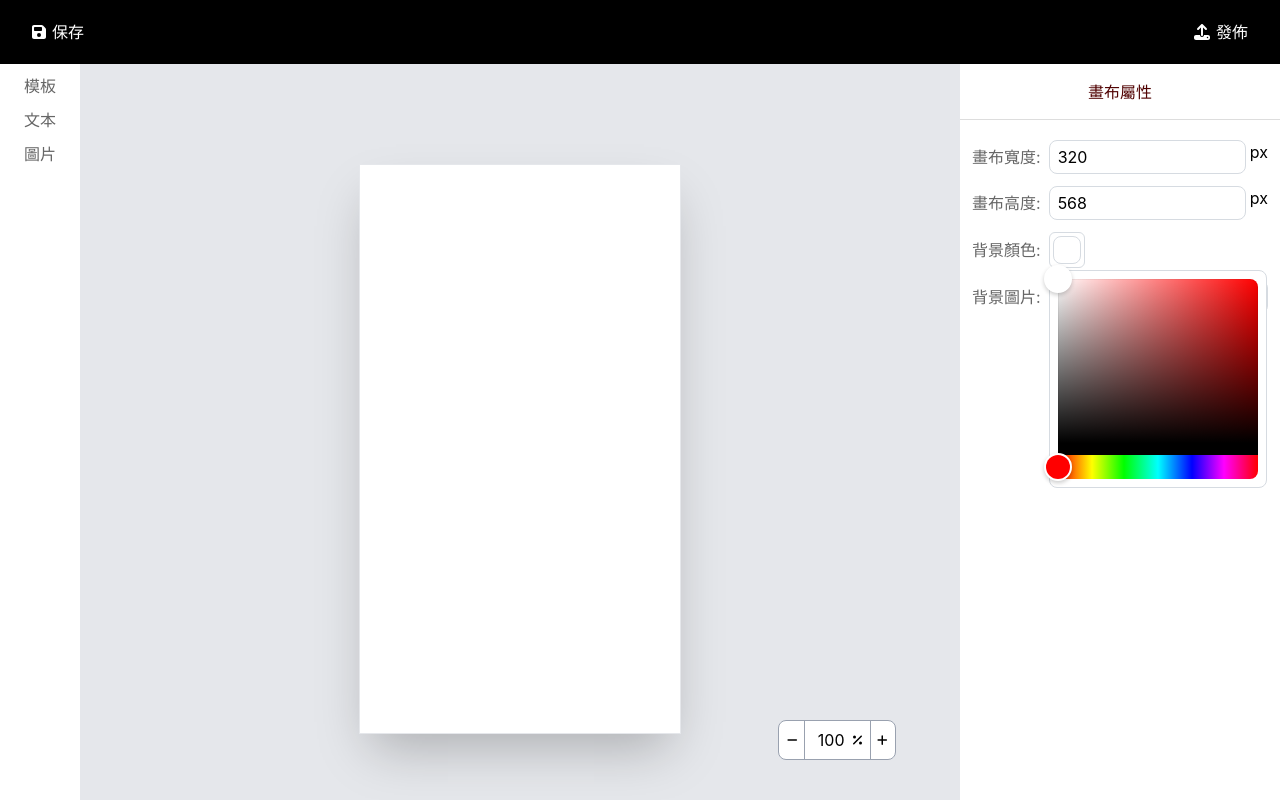
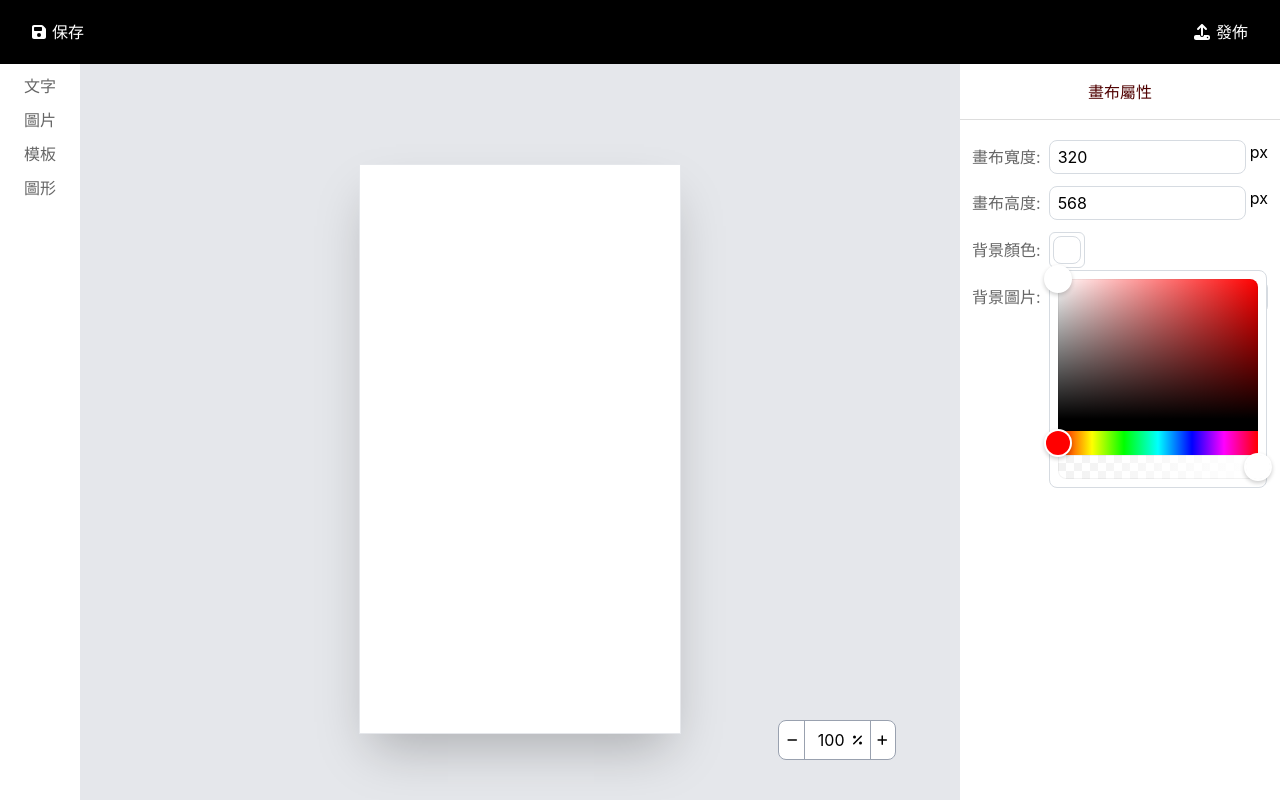
Before and after one commit to meihan0922/low-code, a React (Vite) app: page / in a window 1280 px wide. Both pictures are taken after a click on the element 1066 px from the left and 250 px from the top of the page. Built offline with nearby package versions, Linux system fonts and the light colour scheme.

Commit message:
feat: 左面板新增圖形動態組件

```diff
--- a/src/components/Cmp/index.tsx
+++ b/src/components/Cmp/index.tsx
@@ -148,7 +148,7 @@ export default class Cmp extends Component<{
     const { style, value, type } = cmp;
     const { width, height } = style;
     const transform = `rotate(${style.transform}deg)`;
-
+    console.log("????", style);
     return (
       <div onDragStart={this.onDragStart} draggable onClick={this.setSelected}>
         {/* 組件本身 */}
--- /dev/null
+++ b/src/components/LeftSide/GraphSide/index.tsx
@@ -0,0 +1,55 @@
+import { CmpType } from "@/store/canvas";
+import { useCanvasByContext } from "@/store/hooks";
+import { defaultCommonStyle } from "@/utils/const";
+
+const defaultStyle = {
+  ...defaultCommonStyle,
+  width: 120,
+  height: 120,
+  borderColor: "blue",
+  backgroundColor: "blue",
+};
+
+const settings = [
+  {
+    value: Math.random() + "",
+    style: {
+      ...defaultStyle,
+      borderWidth: 1,
+      borderStyle: "solid",
+      backgroundColor: "transparent",
+    },
+  },
+  {
+    value: Math.random() + "",
+    style: defaultStyle,
+  },
+];
+
+export default function GraphSide() {
+  const canvas = useCanvasByContext();
+  const addCmp = (_cmp: CmpType) => {
+    canvas.addCmp(_cmp);
+  };
+
+  return (
+    <div className="z-[999] absolute top-0 left-20 w-72 h-full px-5 py-3.5 overflow-scroll shadow-lg bg-white">
+      <ul className="flex flex-wrap gap-2.5">
+        {settings.map((item) => (
+          <li
+            key={item.value}
+            className="flex-col cursor-pointer flex-[0_0_calc(50%-var(--spacing)*1.25)] h-28 flex items-center justify-center overflow-hidden border border-gray-200 text-center text-xl hover:font-bold hover:text-orange-400 hover:border-orange-400"
+            style={{
+              width: item.style.width,
+              height: item.style.height,
+              backgroundColor: item.style.backgroundColor,
+              borderStyle: item.style.borderStyle,
+              borderColor: item.style.borderColor,
+            }}
+            onClick={() => addCmp({ ...item, type: "GraphSide" })}
+          ></li>
+        ))}
+      </ul>
+    </div>
+  );
+}
--- a/src/components/LeftSide/TplSide/index.tsx
+++ b/src/components/LeftSide/TplSide/index.tsx
@@ -1,9 +1,5 @@
 import { useCanvasByContext } from "@/store/hooks";
 import { defaultCommonStyle } from "@/utils/const";
-
-const defaultStyle = {
-  ...defaultCommonStyle,
-};
 
 const settings = [
   {
--- a/src/layout/Left/index.tsx
+++ b/src/layout/Left/index.tsx
@@ -6,13 +6,15 @@ import type { CmpType } from "@/store/canvas";
 import { useCallback, useContext, useEffect, useRef } from "react";
 import useClickOutside from "@/hooks/useClickOutside";
 import TplSide from "@/components/LeftSide/TplSide";
+import GraphSide from "@/components/LeftSide/GraphSide";
 
 type KeyType = CmpType["type"];
 
-const CmpEnum: Record<KeyType, JSX.Element> = {
-  Text: <TextSide />,
-  Img: <ImgSide />,
-  Tpl: <TplSide />,
+const CmpEnum: Record<KeyType, { text: string; cmp: JSX.Element }> = {
+  Text: { text: "文字", cmp: <TextSide /> },
+  Img: { text: "圖片", cmp: <ImgSide /> },
+  Tpl: { text: "模板", cmp: <TplSide /> },
+  GraphSide: { text: "圖形", cmp: <GraphSide /> },
 } as const;
 
 const liStyle =
@@ -33,32 +35,20 @@ export default function Left(props) {
   return (
     <div ref={ref} className="relative">
       <ul className="w-20">
+        {Object.entries(CmpEnum).map(([key, { text }]) => {
+          return (
             <li
               className={classNames(liStyle, {
-            [liSelectedStyle]: showSide === "Tpl",
+                [liSelectedStyle]: showSide === key,
               })}
-          onClick={() => setShowSide("Tpl")}
+              onClick={() => setShowSide(key as keyof typeof CmpEnum)}
             >
-          <span>模板</span>
+              <span>{text}</span>
             </li>
-        <li
-          className={classNames(liStyle, {
-            [liSelectedStyle]: showSide === "Text",
+          );
         })}
-          onClick={() => setShowSide("Text")}
-        >
-          <span>文本</span>
-        </li>
-        <li
-          className={classNames(liStyle, {
-            [liSelectedStyle]: showSide === "Img",
-          })}
-          onClick={() => setShowSide("Img")}
-        >
-          <span>圖片</span>
-        </li>
       </ul>
-      {showSide && <div className="z-20">{CmpEnum[showSide]}</div>}
+      {showSide && <div className="z-20">{CmpEnum[showSide].cmp}</div>}
     </div>
   );
 }
--- a/src/lib/ColorPicker/index.tsx
+++ b/src/lib/ColorPicker/index.tsx
@@ -1,6 +1,6 @@
 import { useCallback, useRef, useState } from "react";
 import useClickOutside from "@/hooks/useClickOutside";
-import { HexColorPicker } from "react-colorful";
+import { HexAlphaColorPicker } from "react-colorful";
 
 const ColorPicker = ({ color, onChange }) => {
   const popover = useRef(undefined);
@@ -25,7 +25,7 @@ const ColorPicker = ({ color, onChange }) => {
           className="absolute top-[calc(100%+var(--spacing)*0.5)] left-0 rounded-lg bg-white p-2 border-1 border-[#d6dbe1] z-10"
           ref={popover}
         >
-          <HexColorPicker color={color} onChange={onChange} />
+          <HexAlphaColorPicker color={color} onChange={onChange} />
         </div>
       )}
     </div>
--- a/src/store/canvas.ts
+++ b/src/store/canvas.ts
@@ -43,7 +43,8 @@ type BaseCmpType = {
 export type CmpType =
   | (BaseCmpType & { type: "Text"; value: string | number | null })
   | (BaseCmpType & { type: "Img"; value: string })
-  | (BaseCmpType & { type: "Tpl"; value: string });
+  | (BaseCmpType & { type: "Tpl"; value: string })
+  | (BaseCmpType & { type: "GraphSide"; value: string });
 
 export type CmpsType = {
   cmps: CmpType[];
--- a/tsconfig.json
+++ b/tsconfig.json
@@ -1,7 +1,7 @@
 {
   "compilerOptions": {
     "jsx": "react-jsx",
-    "lib": ["ES2015", "DOM"],
+    "lib": ["ES2020", "DOM"],
     "paths": {
       "@/*": ["./src/*"]
     }
```
Lines whose indentation alone changed are shown as unchanged.
